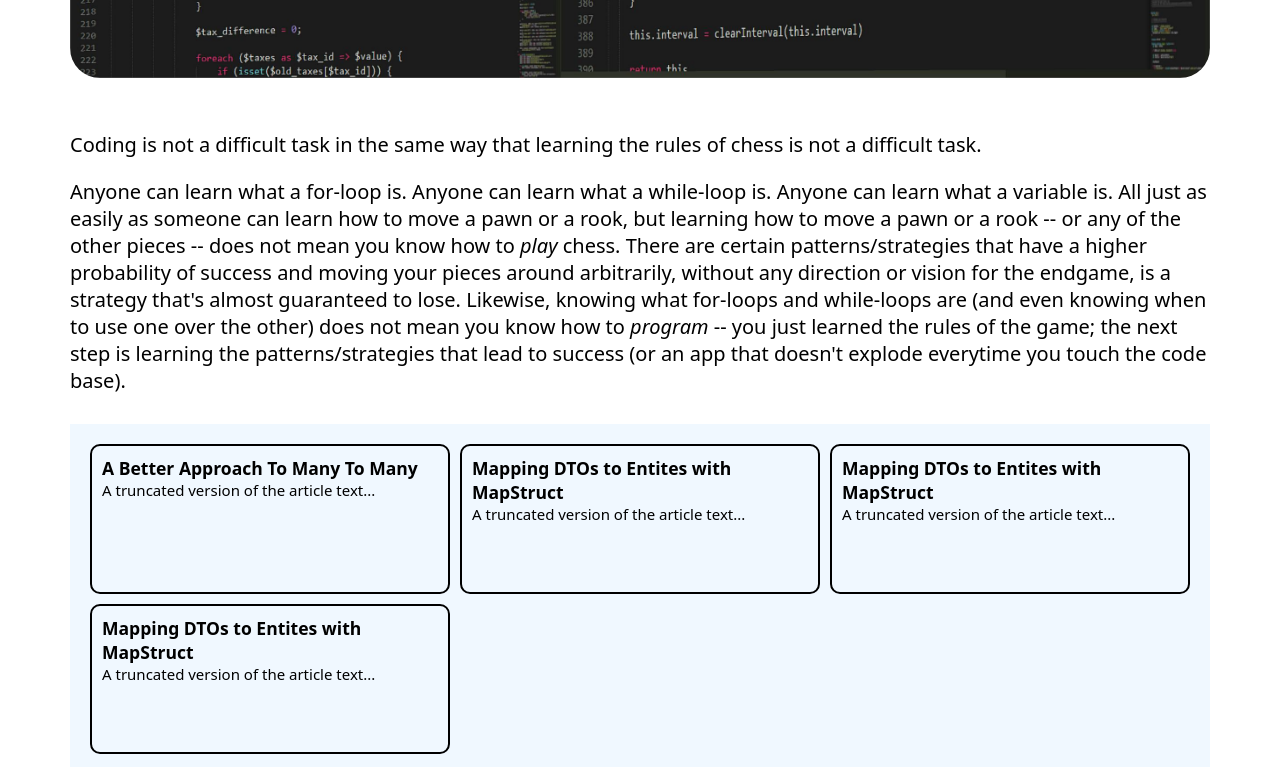
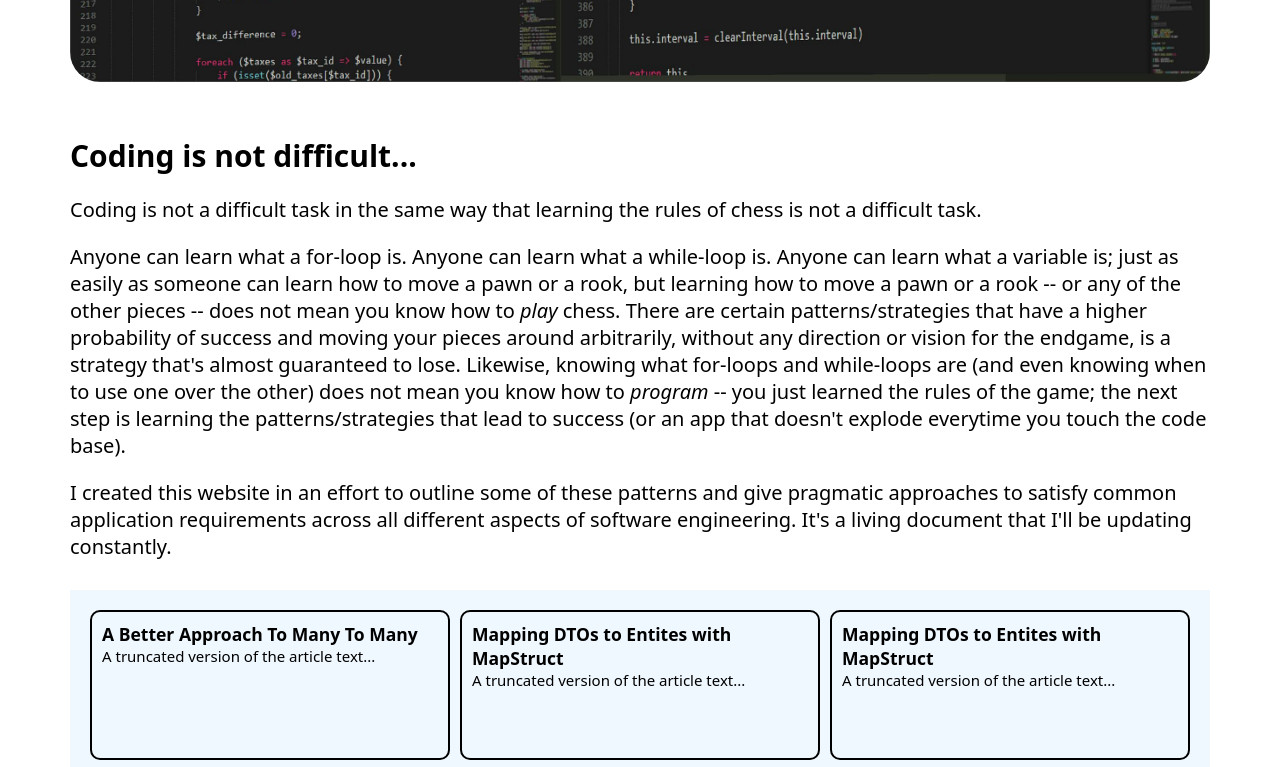
Before and after one commit to abarolli/programming-cookbook, a plain HTML site: page src/index.html in a window 1280 px wide. Shown: the part 740-1507 px from the top of the page. Drawn offline with Linux system fonts and the light colour scheme.

Commit message:
Update summary section text and enhance styling for better readability

```diff
--- a/src/index.html
+++ b/src/index.html
@@ -19,16 +19,17 @@
       <div class="main-content">
         <img src="images/code.jpg" class="home-main-image" />
         <section class="summary">
+          <h3 class="summary-heading">Coding is not difficult...</h3>
           <p>
             Coding is not a difficult task in the same way that learning the
             rules of chess is not a difficult task.
           </p>
           <p>
             Anyone can learn what a for-loop is. Anyone can learn what a
-            while-loop is. Anyone can learn what a variable is. All just as
-            easily as someone can learn how to move a pawn or a rook, but
-            learning how to move a pawn or a rook -- or any of the other pieces
-            -- does not mean you know how to
+            while-loop is. Anyone can learn what a variable is; just as easily
+            as someone can learn how to move a pawn or a rook, but learning how
+            to move a pawn or a rook -- or any of the other pieces -- does not
+            mean you know how to
             <em>play</em> chess. There are certain patterns/strategies that have
             a higher probability of success and moving your pieces around
             arbitrarily, without any direction or vision for the endgame, is a
@@ -38,6 +39,12 @@
             just learned the rules of the game; the next step is learning the
             patterns/strategies that lead to success (or an app that doesn't
             explode everytime you touch the code base).
+          </p>
+          <p>
+            I created this website in an effort to outline some of these
+            patterns and give pragmatic approaches to satisfy common application
+            requirements across all different aspects of software engineering.
+            It's a living document that I'll be updating constantly.
           </p>
         </section>
         <section class="articles-section">
--- a/src/styles/index.css
+++ b/src/styles/index.css
@@ -19,7 +19,7 @@
 }
 
 .header__title {
-  font-size: 3.2rem;
+  font-size: 3.5rem;
 }
 
 .header__subtitle {
@@ -47,9 +47,18 @@ Home main image
 /*
 SUMMARY SECTION
 */
+
+.summary-heading {
+  margin-bottom: 2rem;
+  font-size: 3rem;
+}
 .summary {
   margin: 5rem 0 3rem;
   font-size: 2rem;
+}
+
+.summary > p + p {
+  margin-top: 2rem;
 }
 
 /*
@@ -99,10 +108,3 @@ ARTICLES SECTION
     grid-template-columns: 100%;
   }
 }
-
-/*
-PARAGRAPHS
-*/
-p + p {
-  margin-top: 2rem;
-}
```
